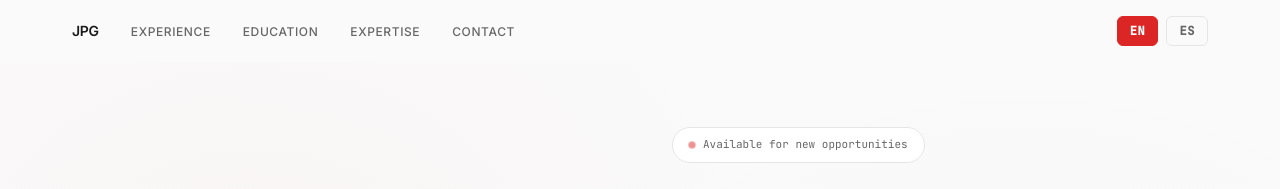
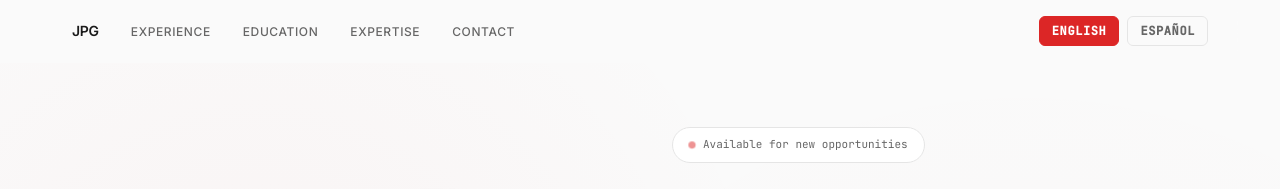
Before and after one commit to estudiodalemecha/cv, a plain HTML site: page index.html in a window 1280 px wide. Shown: the top 189 px of the page. Drawn offline with nearby package versions, Linux system fonts and the light colour scheme.

Commit message:
Update index.html

```diff
--- a/index.html
+++ b/index.html
@@ -1766,8 +1766,8 @@
                 </ul>
             </div>
             <div class="lang-switcher">
-                <button class="lang-btn active" id="btn-en" onclick="switchLanguage('en')">EN</button>
-                <button class="lang-btn" id="btn-es" onclick="switchLanguage('es')">ES</button>
+                <button class="lang-btn active" id="btn-en" onclick="switchLanguage('en')">English</button>
+                <button class="lang-btn" id="btn-es" onclick="switchLanguage('es')">Español</button>
             </div>
         </div>
     </nav>
```
